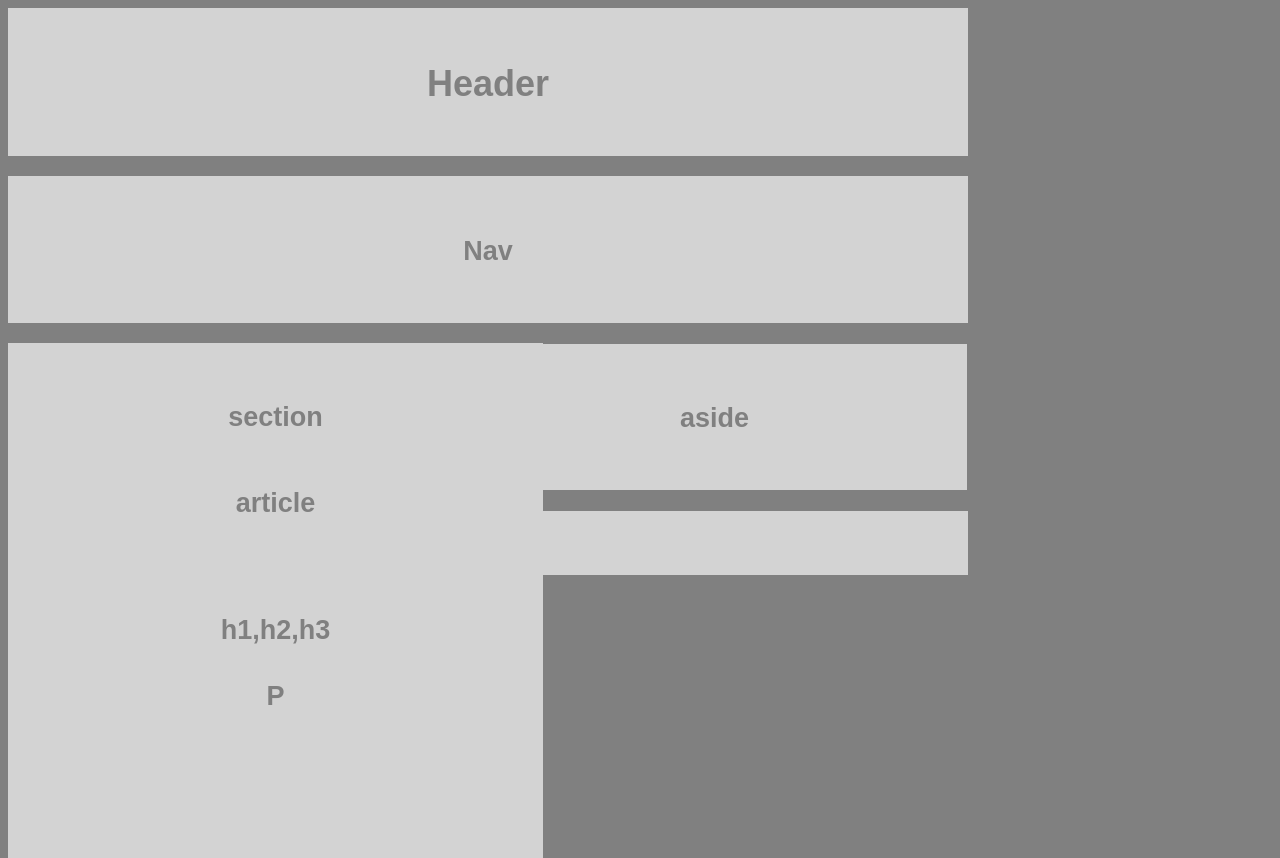
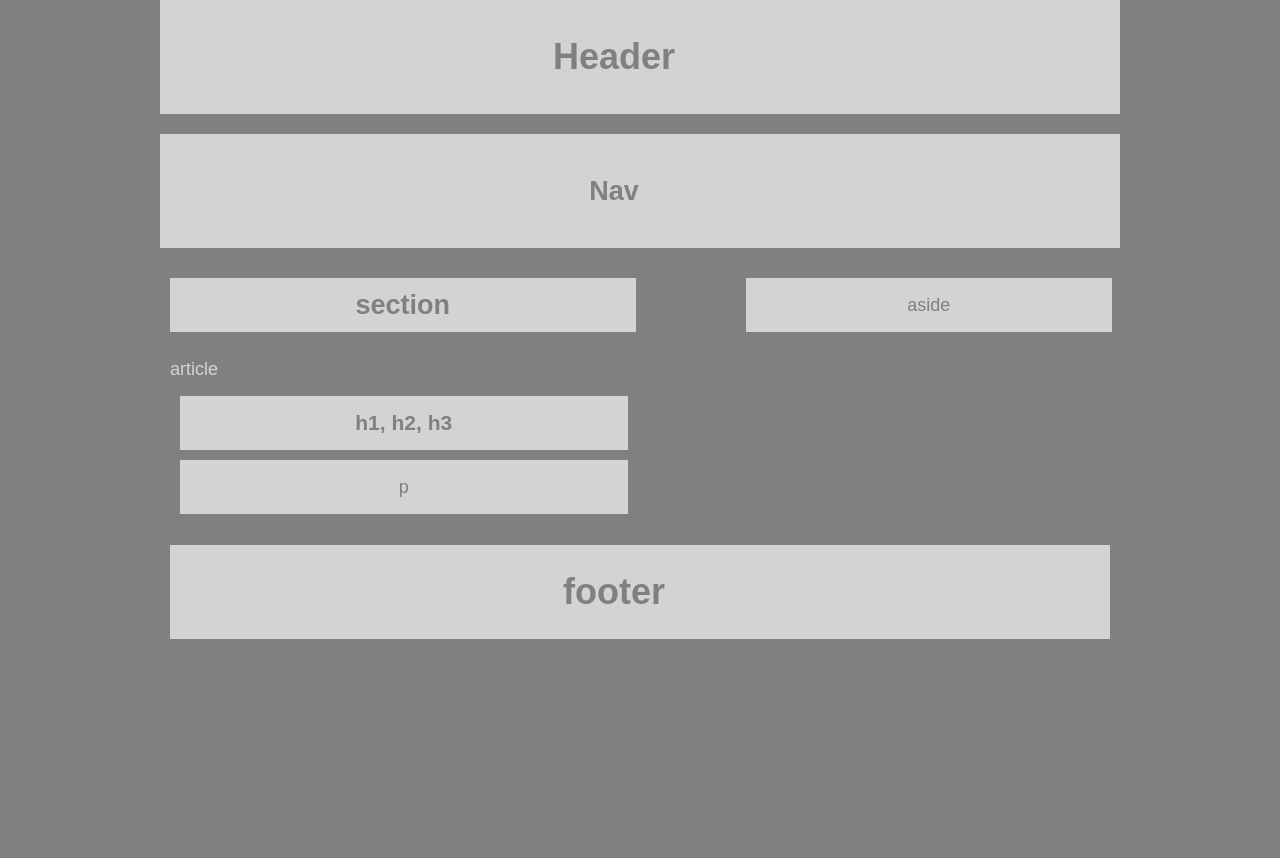
Before and after one commit to Blake-E/HW-Wireframe, a plain HTML site: page index.html in a window 1280 px wide. After the commit the page ends 800 px from the top, so only its background shows below. Drawn offline with Linux system fonts and the light colour scheme.

Commit message:
I pushed HW#1

```diff
--- a/index.html
+++ b/index.html
@@ -16,35 +16,28 @@
     <Nav>
         <h1>Nav</h1>
     </Nav>
-        <div>
-            <aside>
-                <h1>aside</h1>
-            </aside>
 
-            <section>
-                <h1>section</h1>
+    <section>
+        <heading>
+            <h1>section</h1>
+        </heading>
+        <article>
+            <heading>article</heading>
+            <h1>h1, h2, h3</h1>
+            <p>p</p>
+        </article>
+    </section>
 
-                <div>
-                    <h1>article</h1>
+    <aside>
+        <heading>
+            <p>aside</p>
+        </heading>
+    </aside>
 
-                    <header>
+    <div class="clear"></div>
 
-                        <h1>
-                            h1,h2,h3
-                        </h1>
-
-                        <h2>
-                            P
-                            <p>
-
-                            </p>
-                        </h2>
-                    </header>
-                </div>
-            </section>
-        </div>
     <footer>
-        footer
+        <h1>footer</h1>
     </footer>
 
 </body>
--- a/style.css
+++ b/style.css
@@ -1,16 +1,11 @@
-{
-    box-sizing: border-box;
-    text-align: center;
-}
-
 body {
     font-size: 18px;
-    line-height: 24px;
+    line-height: 34px;
     color: gray;
     background: gray;
     width: 960px;
-    margin-bottom: 20px;
-    font-family:'Arial','Helvetica Neue', Helvetica, sans-serif;
+    margin: auto;
+    font-family:Arial,'Helvetica Neue', Helvetica, sans-serif;
 }
 
 header {
@@ -27,58 +22,46 @@ nav {
     margin-bottom: 20px;
 }
 
+section {
+    width: 495px;
+    display: block;
+    float: left;
+    overflow: hidden;
+    height: 267px;
+}
+
 aside {
     float: right;
-    background: lightgray;
-    text-align: center;
-    padding: 20px;
-    margin-bottom: 20px;
-    border: 1px solid gray;
-    margin-left: 20px;
-    width: 465px;
-}
-
-section {
-    background: lightgray;
-    width: 495px;
-    padding: 20px;
-    margin-bottom: 20px;
-    text-align: center;
-    float: left;
-    margin-right: 20px;
-    position: absolute;
+    display: block;
+    height: 267px;
+    overflow: hidden;
+    width: 40%;
 }
 
 article {
+    padding: 10px;
+    color: lightgray;
     background: gray;
-    color: lightgray;
-    float: left;
-    padding: 20px;
-    margin-bottom: 20px;
-    text-align: center;
-    border: 20px solid gray;
-    position: relative
 }
 
-h1 {
-    background: lightgray;
-    color: gray;
-    text-align: center;
-    padding: 20px;
-    margin-bottom: 20px;
+.clear {
+    clear: both;
 }
 
+h1,
 p {
     background: lightgray;
     color: gray;
     text-align: center;
-    padding: 20px;
-    margin-bottom: 20px;
+    width: 90%;
+    padding: 10px;
+    margin: 10px;
 }
 
 footer {
+    display: block;
+    padding: 10px;
+    text-align: center;
     background: lightgray;
-    clear: both;
-    text-align: center;
-    padding: 20px;
+    margin: 10px;
 }
```
